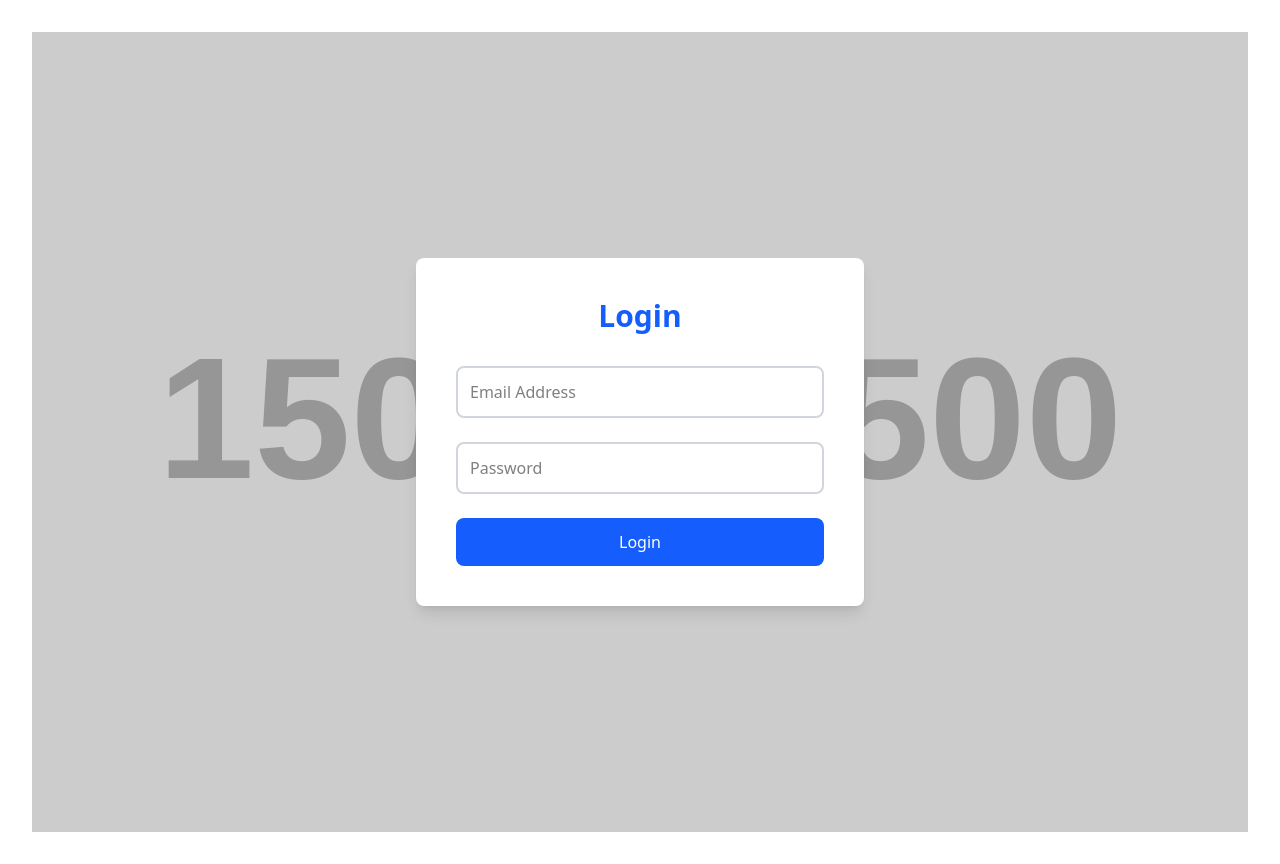
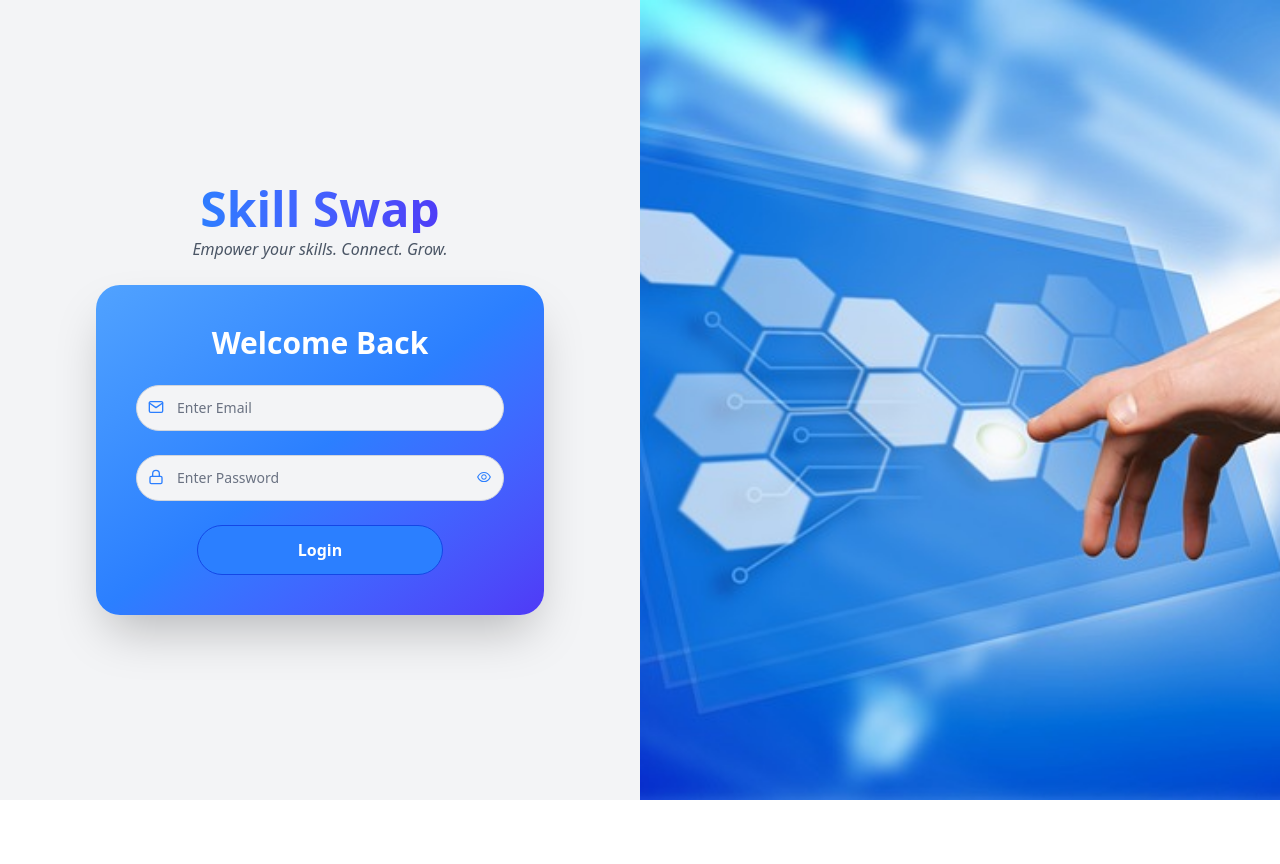
Before and after one commit to ahmadwyne/skill-swap, a React (Vite) app in the folder client/: page /login in a window 1280 px wide. After the commit the page ends 800 px from the top, so only its background shows below. Built offline with nearby package versions, Linux system fonts and the light colour scheme.

Commit message:
Updated LoginPage with gradient text, button hover effect, and adjusted styles

```diff
--- a/client/package.json
+++ b/client/package.json
@@ -17,6 +17,7 @@
     "postcss": "^8.5.3",
     "react": "^19.0.0",
     "react-dom": "^19.0.0",
+    "react-icons": "^5.5.0",
     "react-redux": "^9.2.0",
     "react-router-dom": "^7.5.1",
     "redux": "^5.0.1",
--- a/client/src/App.css
+++ b/client/src/App.css
@@ -40,3 +40,11 @@
 .read-the-docs {
   color: #888;
 }
+html,
+body,
+#root {
+  height: 100%;
+  margin: 0;
+  padding: 0;
+  overflow: hidden; /* Prevent scrollbars */
+}
--- a/client/src/pages/LoginPage.jsx
+++ b/client/src/pages/LoginPage.jsx
@@ -1,76 +1,126 @@
-import React, { useState } from 'react';
-import { useDispatch } from 'react-redux';
-import { loginStart, loginSuccess, loginFailure } from '../redux/slices/authSlice';
-import axios from 'axios';
-import { useNavigate } from 'react-router-dom';
+import React, { useState } from "react";
+import { useDispatch } from "react-redux";
+import {
+  loginStart,
+  loginSuccess,
+  loginFailure,
+} from "../redux/slices/authSlice";
+import axios from "axios";
+import { useNavigate } from "react-router-dom";
+import loginImage from "../assets/login-bg.jpg";
+
+import { FiMail, FiLock } from "react-icons/fi";
+import { AiOutlineEye, AiOutlineEyeInvisible } from "react-icons/ai";
 
 const LoginPage = () => {
   const dispatch = useDispatch();
   const navigate = useNavigate();
-  const [email, setEmail] = useState('');
-  const [password, setPassword] = useState('');
-  const [error, setError] = useState('');
+
+  const [email, setEmail] = useState("");
+  const [password, setPassword] = useState("");
+  const [showPassword, setShowPassword] = useState(false);
+  const [error, setError] = useState("");
 
   const handleSubmit = async (e) => {
     e.preventDefault();
     dispatch(loginStart());
     try {
-      // Send login request to backend
-      const response = await axios.post('http://localhost:5000/api/auth/login', { email, password });
+      const response = await axios.post(
+        "http://localhost:5000/api/auth/login",
+        { email, password }
+      );
 
-      // Save token and user data in localStorage
-      localStorage.setItem('token', response.data.token);
-      localStorage.setItem('user', JSON.stringify({  // Save user info
+      localStorage.setItem("token", response.data.token);
+      localStorage.setItem(
+        "user",
+        JSON.stringify({
           name: response.data.name,
           email: response.data.email,
-        _id: response.data.id,  // Ensure the backend returns the user ID
-      }));
+          _id: response.data.id,
+        })
+      );
 
-      dispatch(loginSuccess(response.data.token)); // Store token in Redux
-      navigate('/profile');  // Redirect to profile page after login
+      dispatch(loginSuccess(response.data.token));
+      navigate("/profile");
     } catch (err) {
-      dispatch(loginFailure(err.response?.data?.msg || 'Something went wrong!'));
-      setError(err.response?.data?.msg || 'Something went wrong!');
+      dispatch(
+        loginFailure(err.response?.data?.msg || "Something went wrong!")
+      );
+      setError(err.response?.data?.msg || "Something went wrong!");
     }
   };
 
   return (
-    <div className="min-h-screen bg-cover bg-center bg-[url('https://via.placeholder.com/1500')] flex justify-center items-center">
-      <div className="bg-white p-10 rounded-lg shadow-lg max-w-md w-full">
-        <h2 className="text-3xl font-bold text-center text-blue-600 mb-8">Login</h2>
+    <div className="flex fixed inset-0 overflow-hidden">
+      {/* Left: Login Form */}
+      <div className="w-1/2 h-full flex flex-col justify-center items-center bg-gray-100">
+        {/* Branding */}
+        <div className="mb-6 text-center">
+          <h1 className="text-5xl font-bold bg-gradient-to-r from-blue-500 to-indigo-600 bg-clip-text text-transparent">
+            Skill Swap
+          </h1>
+          <p className="text-base text-gray-600 italic mt-1">
+            Empower your skills. Connect. Grow.
+          </p>
+        </div>
 
-        {error && <p className="text-red-600 text-center mb-4">{error}</p>} {/* Display error message if any */}
+        {/* Login Box */}
+        <div className="bg-gradient-to-br from-blue-400 via-blue-500 to-indigo-600 rounded-3xl shadow-2xl p-10 w-[90%] max-w-md">
+          <h2 className="text-3xl font-bold text-white text-center mb-6">
+            Welcome Back
+          </h2>
+          {error && <p className="text-red-200 text-center mb-4">{error}</p>}
 
           <form onSubmit={handleSubmit} className="space-y-6">
-          <div>
+            {/* Email Field */}
+            <div className="relative">
+              <FiMail className="absolute top-3.5 left-3 text-blue-500" />
               <input
                 type="email"
-              className="w-full p-3 border-2 border-gray-300 rounded-lg focus:outline-none focus:ring-2 focus:ring-blue-500"
-              placeholder="Email Address"
+                placeholder="Enter Email"
                 value={email}
                 onChange={(e) => setEmail(e.target.value)}
+                className="pl-10 pr-4 py-3 w-full rounded-full border border-gray-300 outline-none text-sm text-gray-900 bg-gray-100 placeholder-gray-500 focus:bg-white focus:ring-2 focus:ring-blue-500"
               />
             </div>
 
-          <div>
+            {/* Password Field */}
+            <div className="relative">
+              <FiLock className="absolute top-3.5 left-3 text-blue-500" />
               <input
-              type="password"
-              className="w-full p-3 border-2 border-gray-300 rounded-lg focus:outline-none focus:ring-2 focus:ring-blue-500"
-              placeholder="Password"
+                type={showPassword ? "text" : "password"}
+                placeholder="Enter Password"
                 value={password}
                 onChange={(e) => setPassword(e.target.value)}
+                className="pl-10 pr-10 py-3 w-full rounded-full border border-gray-300 outline-none text-sm text-gray-900 bg-gray-100 placeholder-gray-500 focus:bg-white focus:ring-2 focus:ring-blue-500"
               />
+              <div
+                className="absolute top-3.5 right-3 text-blue-500 cursor-pointer"
+                onClick={() => setShowPassword(!showPassword)}
+              >
+                {showPassword ? <AiOutlineEyeInvisible /> : <AiOutlineEye />}
+              </div>
             </div>
 
+            {/* Login Button */}
             <button
               type="submit"
-            className="w-full bg-blue-600 text-white py-3 rounded-lg hover:bg-blue-700 transition duration-300"
+              className="w-2/3 bg-blue-500 text-white font-semibold py-3 rounded-full border border-blue-700 hover:bg-blue-600 hover:text-gray-100 transition duration-300"
             >
               Login
             </button>
           </form>
         </div>
       </div>
+
+      {/* Right: Background Image */}
+      <div
+        className="w-1/2 h-full bg-cover bg-center"
+        style={{
+          backgroundImage: `url(${loginImage})`,
+        }}
+      ></div>
+    </div>
   );
 };
 
```
Also changed, not shown: client/src/assets/login-bg.jpg (added), 1 other file (tests, documents, lock files or other folders). Lines whose indentation alone changed are shown as unchanged.
